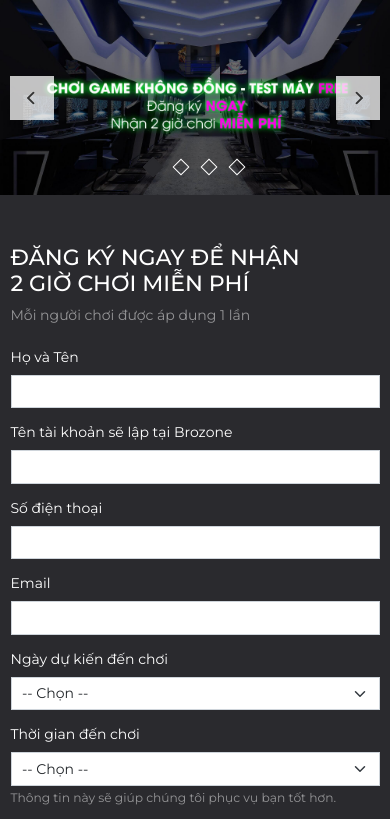
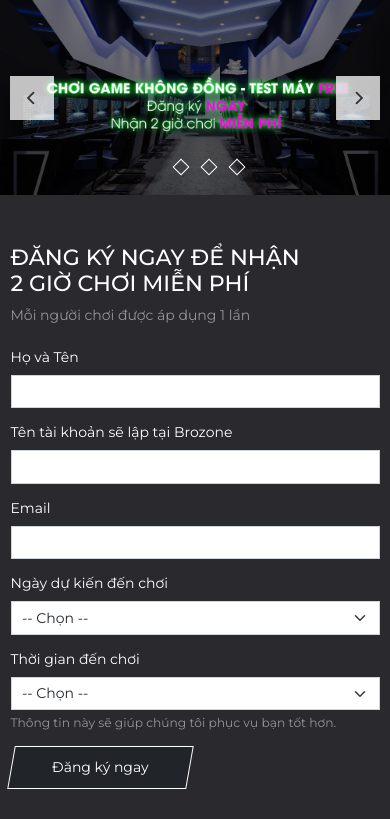
Before and after one commit to lesontung1996/brozone, a plain HTML site: page index.html in a window 390 px wide. Shown: the top 819 px of the page. Drawn offline with nearby package versions, Linux system fonts and the light colour scheme; no server answers.

Commit message:
Remove phone field

```diff
--- a/index.html
+++ b/index.html
@@ -57,11 +57,6 @@
                     <label for="input-account" class="form-label">Tên tài khoản sẽ lập tại Brozone</label>
                     <input type="text" class="form-control" id="input-account" name="account" required v-model="account">
                     <div class="form-text text-danger" v-if="duplicatedAccount && !submitSuccess" v-cloak>Tên tài khoản này đã được đăng ký.</div>
-                  </div>
-                  <div class="mb-3 col">
-                    <label for="input-phone" class="form-label">Số điện thoại</label>
-                    <input type="text" class="form-control" id="input-phone" name="phone" required v-model="phone">
-                    <div class="form-text text-danger" v-if="duplicatedPhone && !submitSuccess" v-cloak>Số điện thoại này đã được đăng ký.</div>
                   </div>
                   <div class="mb-3 col">
                     <label for="input-email" class="form-label">Email</label>
```
